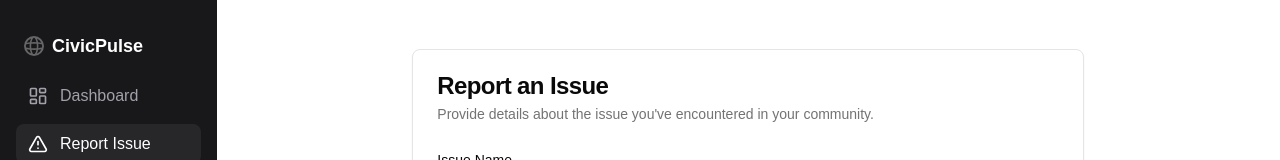
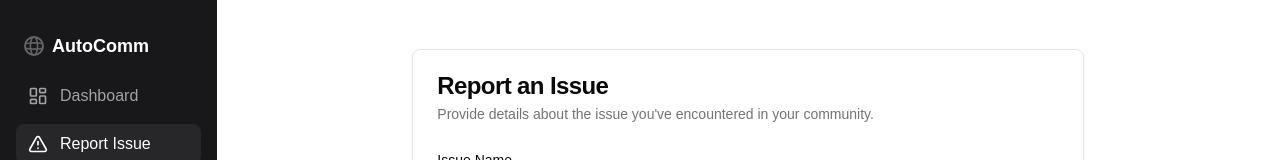
Before and after one commit to swymbnsl/kestra-hackfrost-24, a Next.js app: page /report-issue in a window 1280 px wide. Shown: the top 160 px of the page. Built offline with nearby package versions, Linux system fonts and the light colour scheme.

Commit message:
Update Sidebar project name

```diff
--- a/src/components/shared/sidebar.jsx
+++ b/src/components/shared/sidebar.jsx
@@ -37,7 +37,7 @@
           height={20}
           alt="Picture of the author"
         />
-        <span className="text-lg font-semibold text-white">CivicPulse</span>
+        <span className="text-lg font-semibold text-white">AutoComm</span>
       </div>
       <nav className="flex-1 space-y-2">
         <Link
```
